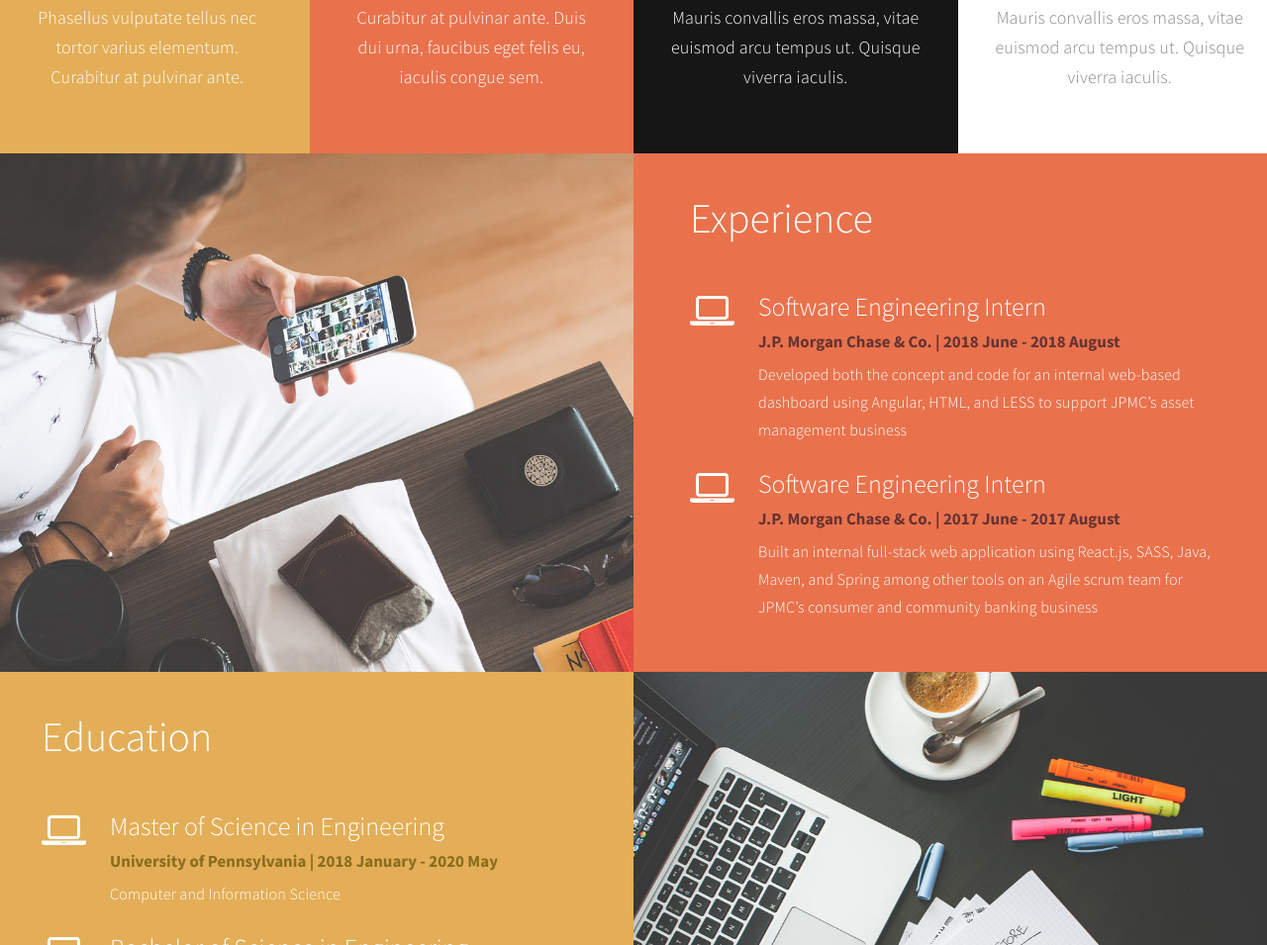
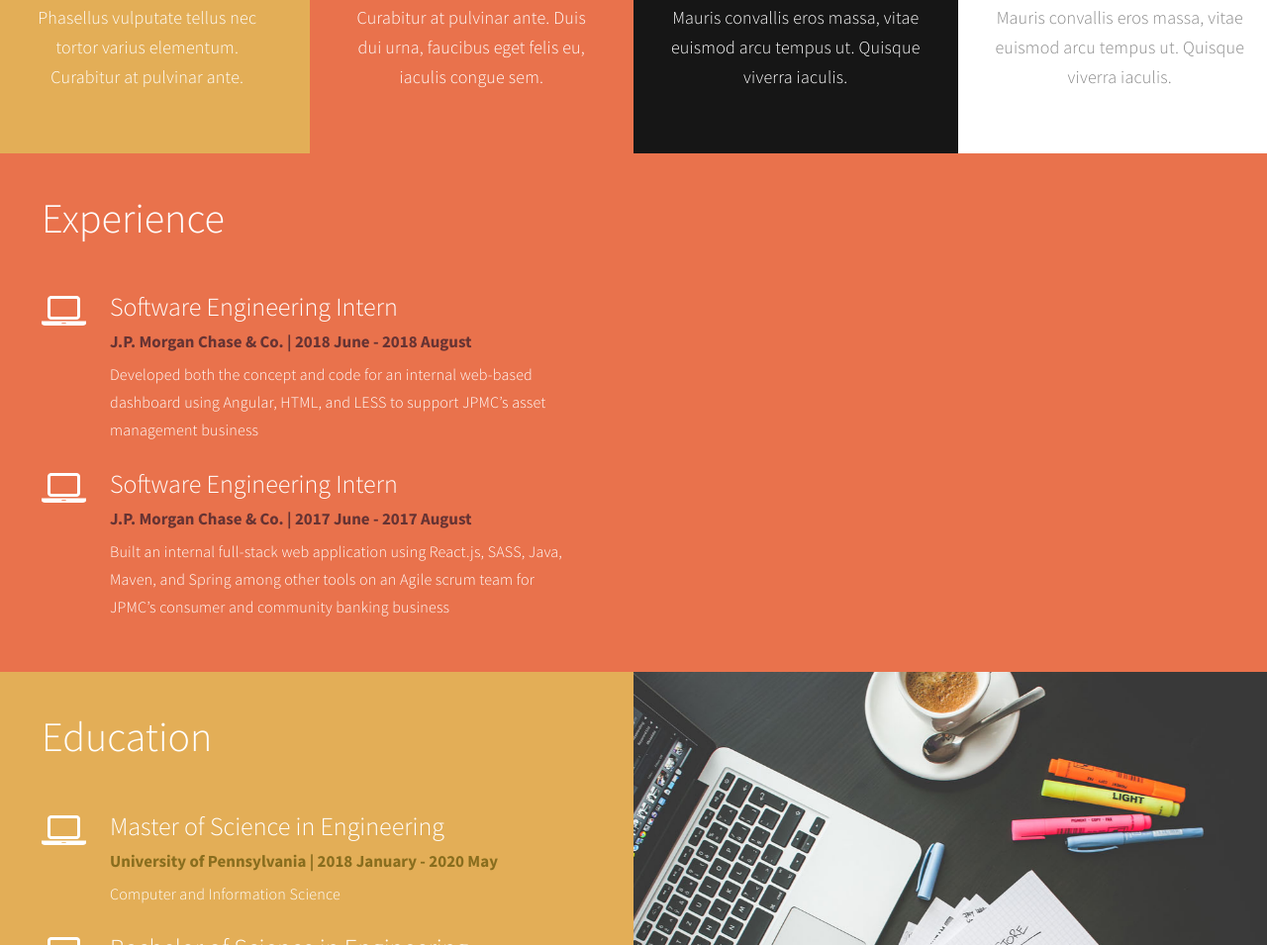
Before and after one commit to carlsonkellie/carlsonkellie.github.io, a plain HTML site: page index.html in a window 1280 px wide. Shown: the part 1353-2308 px from the top of the page at 99% size. Drawn offline with Linux system fonts and the light colour scheme.

Commit message:
remove experience image

```diff
--- a/index.html
+++ b/index.html
@@ -202,9 +202,7 @@ http://www.templatemo.com/tm-498-stimulus
      <div class="container">
           <div class="row">
 
-               <div class="col-md-6 col-sm-6">
-                    <div class="background-image experience-img"></div>
-               </div>
+
 
                <div class="col-md-6 col-sm-6">
                     <div class="color-white experience-thumb">
```
